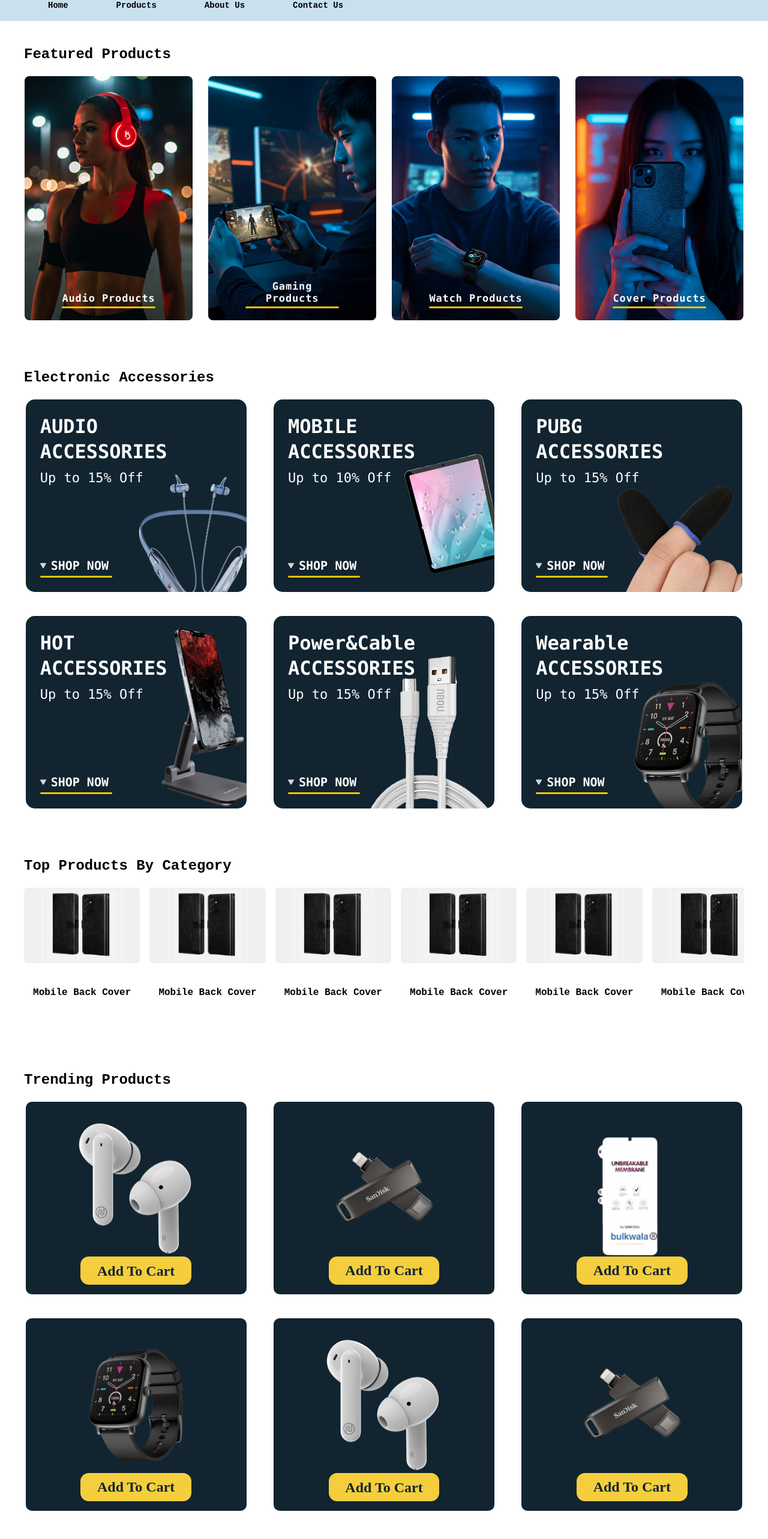
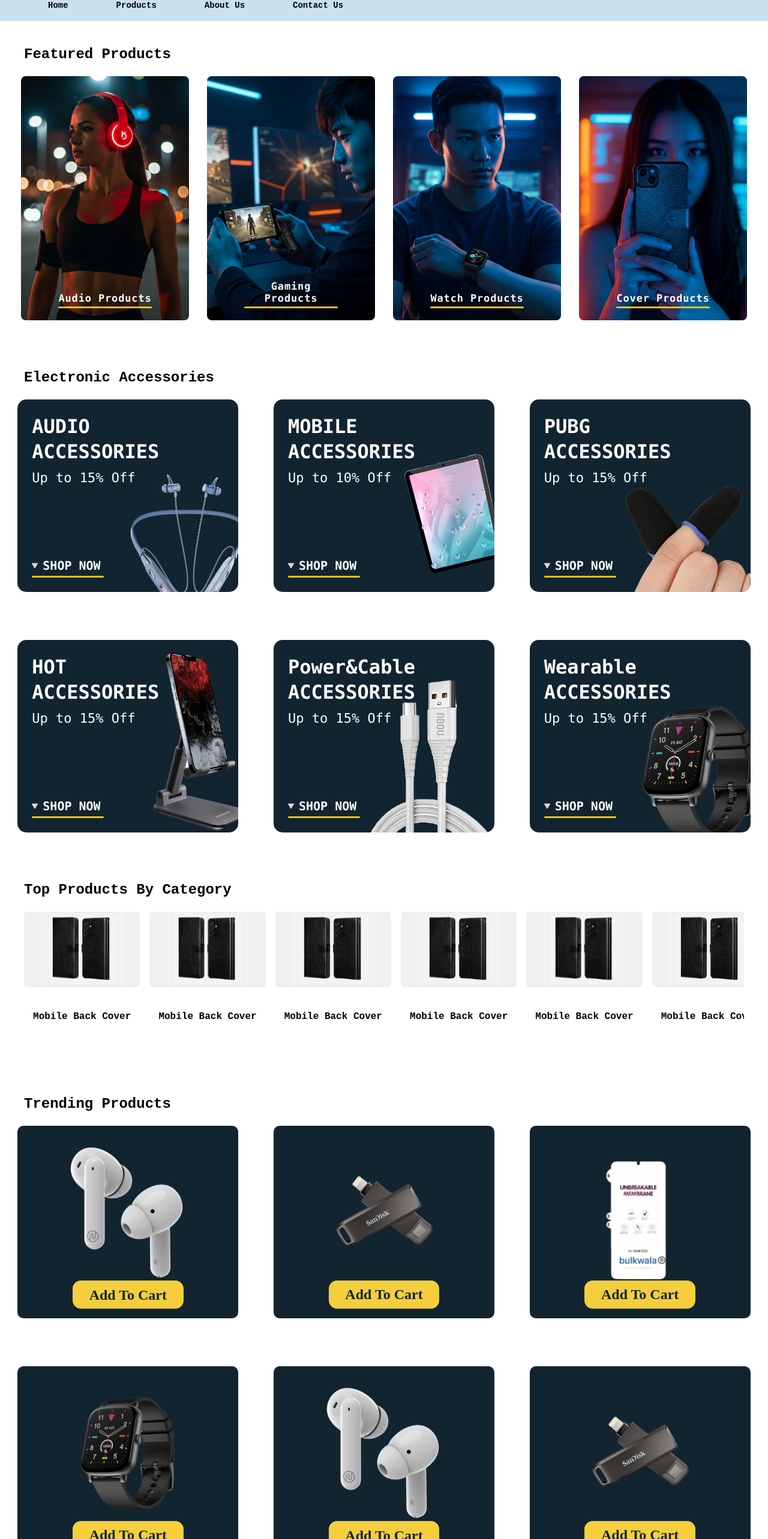
Before and after one commit to rajeev-the/E-bulkwala, a React (Vite) app: page / in a window 1280 px wide. Shown: the part 97-2663 px from the top of the page at 60% size. Built offline with nearby package versions, Linux system fonts and the light colour scheme; a web font is replaced by a local one.

Commit message:
first commit

```diff
--- a/src/Pages/Home.jsx
+++ b/src/Pages/Home.jsx
@@ -34,7 +34,7 @@ const Home = () => {
   <div>
     <h3 className="text-start font-bold text-2xl">Featured Products</h3>
 
-    <div className="grid grid-cols-2 sm:grid-cols-2 md:grid-cols-4 gap-6 mt-5 place-items-center">
+    <div className="grid grid-cols-2 sm:grid-cols-2 md:grid-cols-4 gap-10 mt-5 place-items-center">
       <MainBox image={img1} title={'Audio Products'} />
       <MainBox image={img2} title={'Gaming Products'} />
       <MainBox image={img3} title={'Watch Products'} />
@@ -51,7 +51,7 @@ const Home = () => {
   <section  className=' p-10'>
           <div>
           <h3 className='text-start   font-bold  text-2xl'>Electronic Accessories</h3>
-          <div className="grid grid-cols-2 sm:grid-cols-2 md:grid-cols-3 lg:grid-cols-3 gap-10 mt-5 place-items-center">
+          <div className="grid grid-cols-2 sm:grid-cols-2 md:grid-cols-3 lg:grid-cols-3 gap-20 mt-5 place-items-center">
       <PromoCard
         image={necband}
         title="AUDIO"
@@ -131,7 +131,7 @@ const Home = () => {
   <div>
     <h3 className="text-start font-bold text-2xl">Trending Products</h3>
 
-    <div className="grid grid-cols-2 sm:grid-cols-2 md:grid-cols-3 lg:grid-cols-3 gap-10 mt-5 place-items-center">
+    <div className="grid grid-cols-2 sm:grid-cols-2 md:grid-cols-3 lg:grid-cols-3 gap-20 mt-5 place-items-center">
 
         <TrendingBox  img={Earphone} />
         <TrendingBox  img={pendrive} />
```
